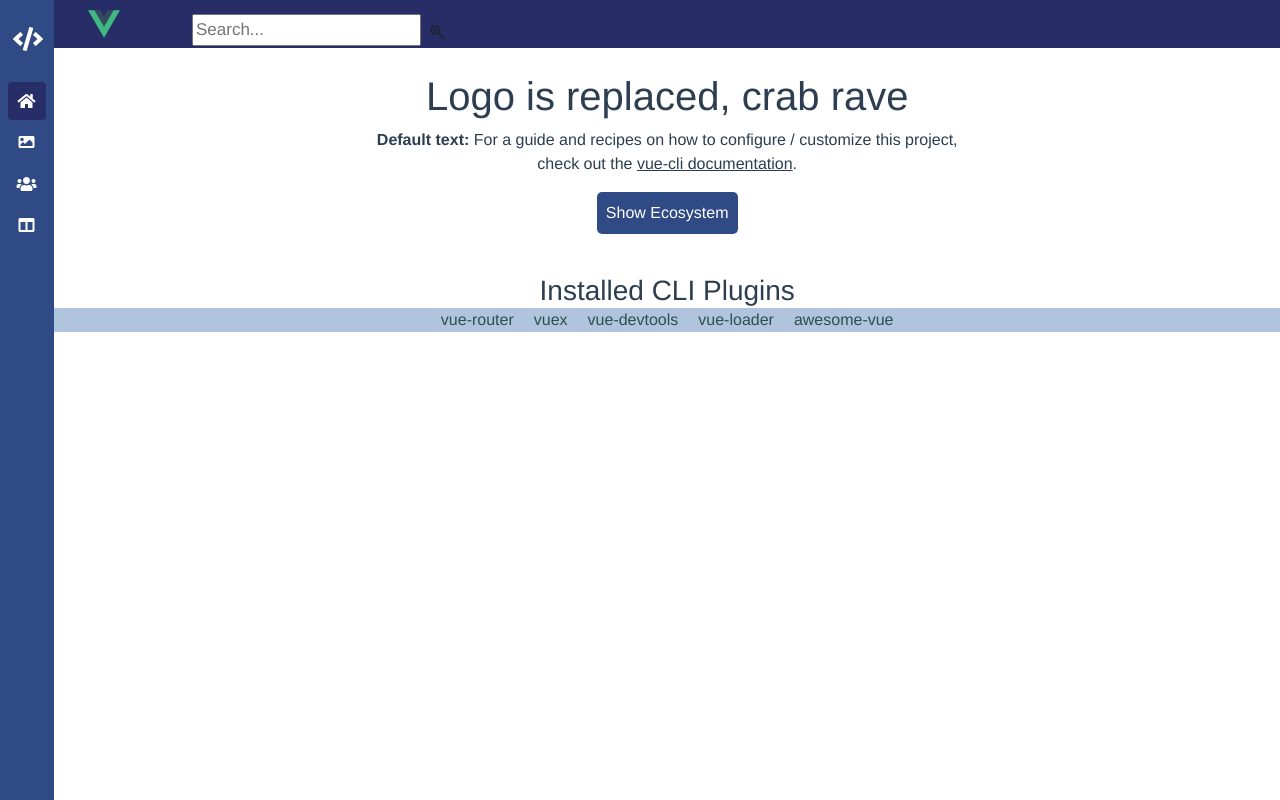
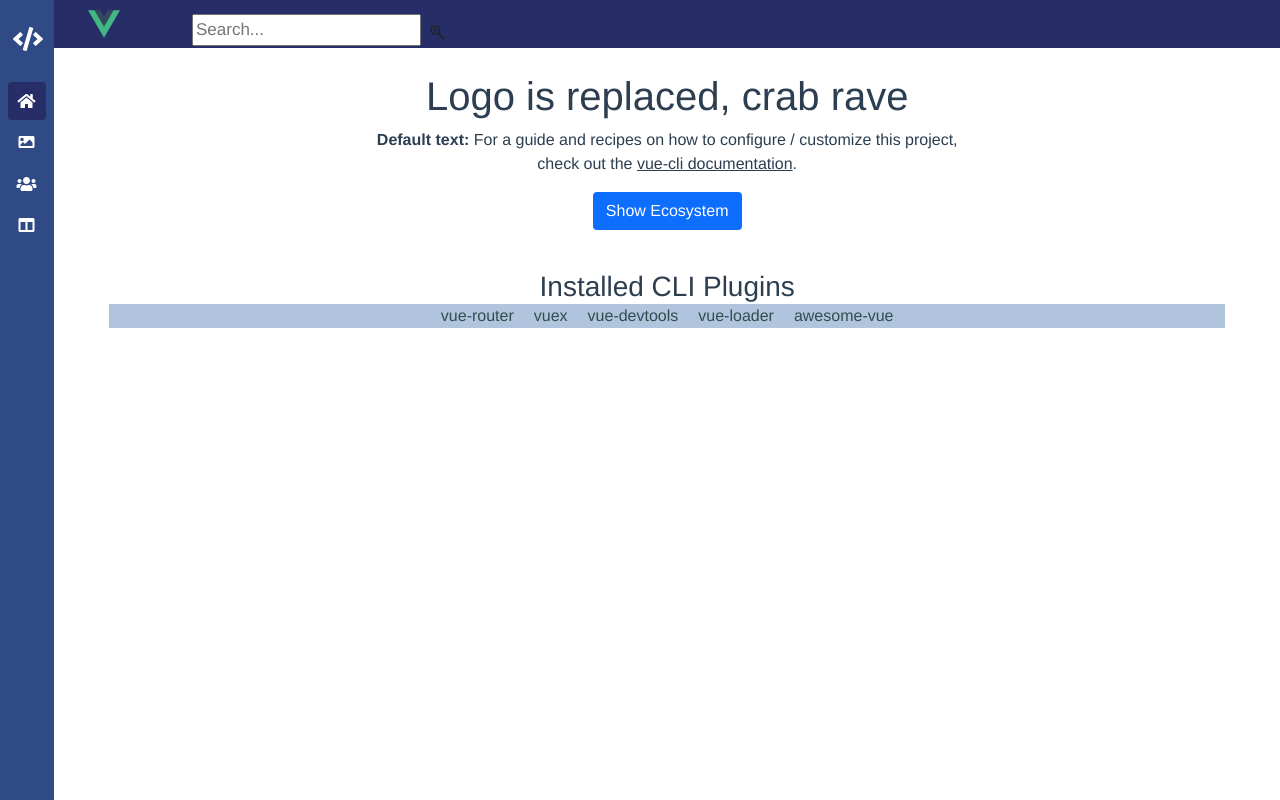
Before and after one commit to ranonsew/first-vue-github, a Vue app: page / in a window 1280 px wide. Built offline with nearby package versions, Linux system fonts and the light colour scheme.

Commit message:
Update HelloWorld.vue
added bootstrap (not scss, not cdn) using node modules. Pretty sick to be honest. Very nice

```diff
--- a/src/components/HelloWorld.vue
+++ b/src/components/HelloWorld.vue
@@ -9,10 +9,10 @@
         >vue-cli documentation</a
       >.
     </p>
-    <button class="btn btn-rounded bg-blue" @click="showOther">
+    <button class="btn btn-rounded bg-primary text-white" @click="showOther">
       Show {{ btnText }}
     </button>
-    <Module1 :title="shownTitle" :tools="shownTools" />
+    <Module1 class="container-md" :title="shownTitle" :tools="shownTools" />
     <!--need to use v-bind here because passing in arrays/objects-->
     <!-- unnecessary to v-bind if just passing in str or num -->
   </div>
@@ -78,4 +78,4 @@ export default {
 
 <!-- Add "scoped" attribute to limit CSS to this component only -->
 <style src="../assets/Modules.css" scoped></style>
-<style src="../assets/Buttons.css" scoped></style>
+<!-- <style src="../assets/Buttons.css" scoped></style> -->
```
